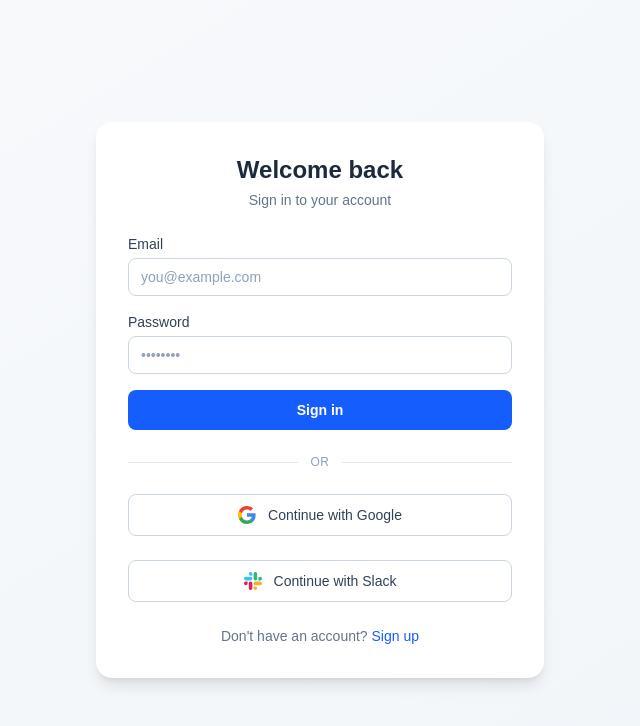
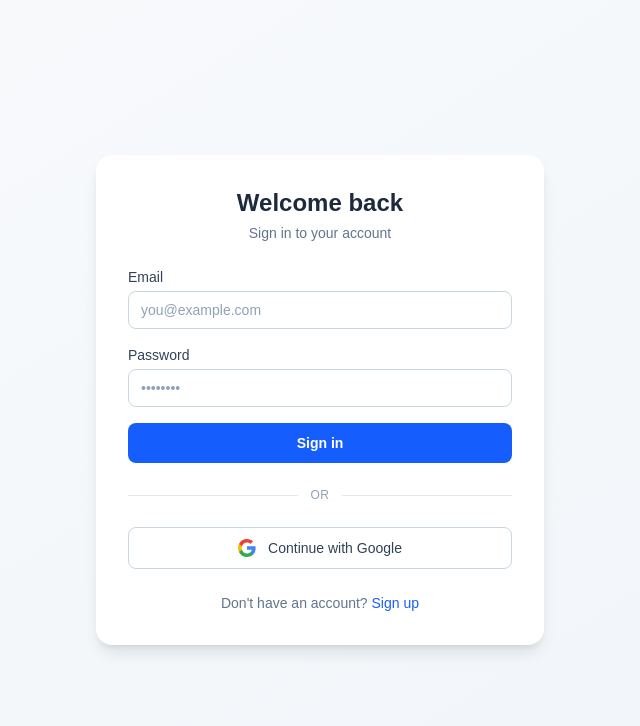
Before and after one commit to armando3069/zottis-monorepo, a Next.js app in the folder apps/web/: page /auth/login in a window 1280 px wide. Shown: the top 726 px of the page, without its empty margins (320-960 px from the left). Built offline with nearby package versions, Linux system fonts and the light colour scheme; no server answers.

Commit message:
refactor: remove slack parameter

```diff
--- a/apps/web/context/AuthContext.tsx
+++ b/apps/web/context/AuthContext.tsx
@@ -21,7 +21,6 @@ interface AuthContextValue {
   signup: (payload: SignupPayload) => Promise<void>;
   logout: () => void;
   startGoogleLogin: () => void;
-  loginWithSlack: () => void;
   loginWithToken: (token: string) => Promise<void>;
 }
 
@@ -70,10 +69,6 @@ export function AuthProvider({ children }: { children: ReactNode }) {
     authService.startGoogleLogin();
   }, []);
 
-  const loginWithSlack = useCallback(() => {
-    authService.startSlackLogin();
-  }, []);
-
   const loginWithToken = useCallback(async (token: string) => {
     authService.saveToken(token);
     resetSocket(); // discard any unauthenticated socket before fetching user
@@ -91,7 +86,6 @@ export function AuthProvider({ children }: { children: ReactNode }) {
         signup,
         logout,
         startGoogleLogin,
-        loginWithSlack,
         loginWithToken,
       }}
     >
--- a/apps/web/features/auth/login/page.tsx
+++ b/apps/web/features/auth/login/page.tsx
@@ -6,7 +6,7 @@ import { useAuth } from "@/context/AuthContext";
 
 export default function LoginPage() {
   const router = useRouter();
-  const { login, startGoogleLogin, loginWithSlack } = useAuth();
+  const { login, startGoogleLogin } = useAuth();
 
   const [email, setEmail] = useState("");
   const [password, setPassword] = useState("");
@@ -103,16 +103,6 @@ export default function LoginPage() {
           Continue with Google
         </button>
 
-        {/* Slack */}
-        <button
-          type="button"
-          onClick={loginWithSlack}
-          className="w-full flex items-center justify-center gap-3 rounded-lg border border-slate-300 bg-white py-2.5 text-sm font-medium text-slate-700 hover:bg-slate-50 focus:outline-none focus:ring-2 focus:ring-slate-400 focus:ring-offset-2 transition-colors"
-        >
-          <SlackIcon />
-          Continue with Slack
-        </button>
-
         {/* Signup link */}
         <p className="text-center text-sm text-slate-500">
           Don&apos;t have an account?{" "}
@@ -122,17 +112,6 @@ export default function LoginPage() {
         </p>
       </div>
     </div>
-  );
-}
-
-function SlackIcon() {
-  return (
-    <svg width="18" height="18" viewBox="0 0 54 54" aria-hidden="true">
-      <path d="M19.712.133a5.381 5.381 0 0 0-5.376 5.387 5.381 5.381 0 0 0 5.376 5.386h5.376V5.52A5.381 5.381 0 0 0 19.712.133m0 14.365H5.376A5.381 5.381 0 0 0 0 19.884a5.381 5.381 0 0 0 5.376 5.387h14.336a5.381 5.381 0 0 0 5.376-5.387 5.381 5.381 0 0 0-5.376-5.386" fill="#36C5F0"/>
-      <path d="M53.76 19.884a5.381 5.381 0 0 0-5.376-5.386 5.381 5.381 0 0 0-5.376 5.386v5.387h5.376a5.381 5.381 0 0 0 5.376-5.387m-14.336 0V5.52A5.381 5.381 0 0 0 34.048.133a5.381 5.381 0 0 0-5.376 5.387v14.364a5.381 5.381 0 0 0 5.376 5.387 5.381 5.381 0 0 0 5.376-5.387" fill="#2EB67D"/>
-      <path d="M34.048 54a5.381 5.381 0 0 0 5.376-5.387 5.381 5.381 0 0 0-5.376-5.386h-5.376v5.386A5.381 5.381 0 0 0 34.048 54m0-14.365h14.336a5.381 5.381 0 0 0 5.376-5.386 5.381 5.381 0 0 0-5.376-5.387H34.048a5.381 5.381 0 0 0-5.376 5.387 5.381 5.381 0 0 0 5.376 5.386" fill="#ECB22E"/>
-      <path d="M0 34.249a5.381 5.381 0 0 0 5.376 5.386 5.381 5.381 0 0 0 5.376-5.386v-5.387H5.376A5.381 5.381 0 0 0 0 34.249m14.336 0v14.364A5.381 5.381 0 0 0 19.712 54a5.381 5.381 0 0 0 5.376-5.387V34.249a5.381 5.381 0 0 0-5.376-5.387 5.381 5.381 0 0 0-5.376 5.387" fill="#E01E5A"/>
-    </svg>
   );
 }
 
--- a/apps/web/services/auth/auth-service.ts
+++ b/apps/web/services/auth/auth-service.ts
@@ -76,10 +76,6 @@ export function startGoogleLogin(): void {
   window.location.href = `${API_URL}/auth/google`;
 }
 
-export function startSlackLogin(): void {
-  window.location.href = `${API_URL}/auth/slack`;
-}
-
 // ── Utility: attach auth header for protected API calls ──────────────────────
 
 export function authHeaders(): Record<string, string> {
```
Also changed, not shown: 2 other files (tests, documents, lock files or other folders).
